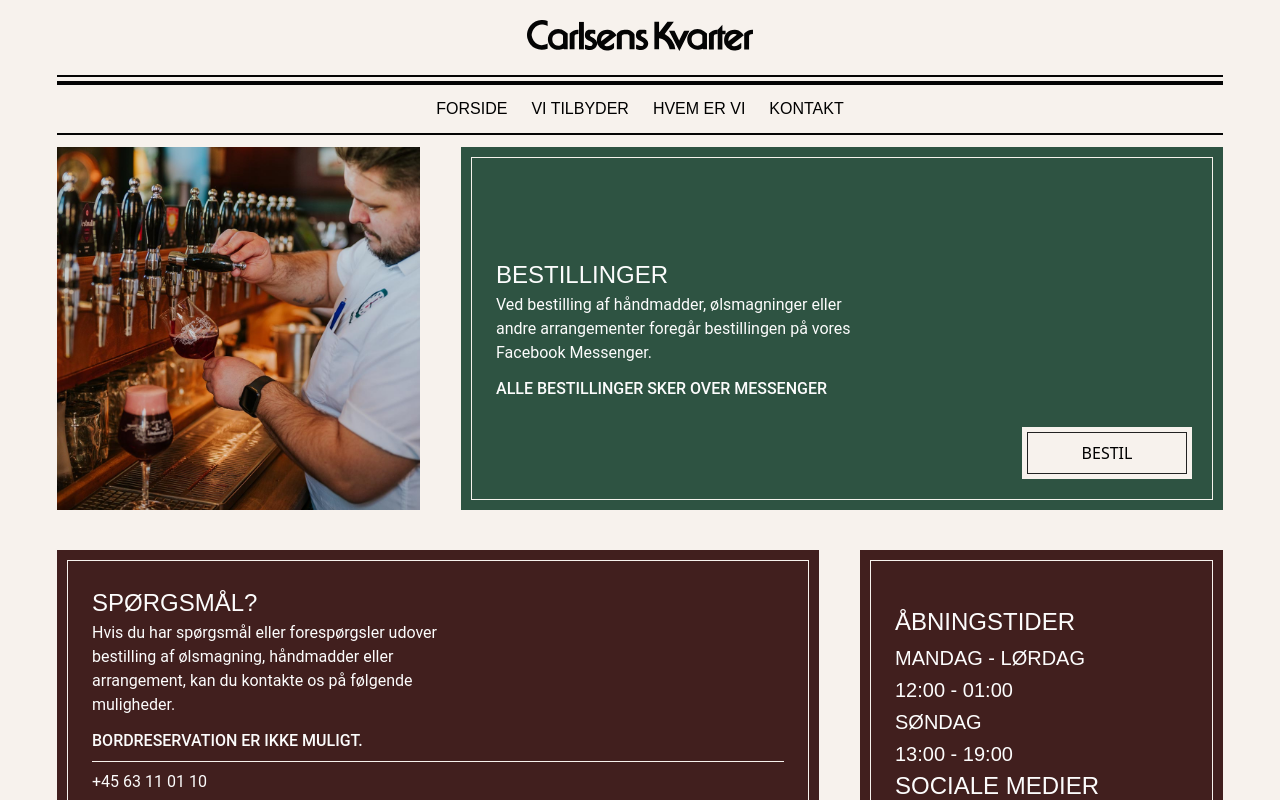
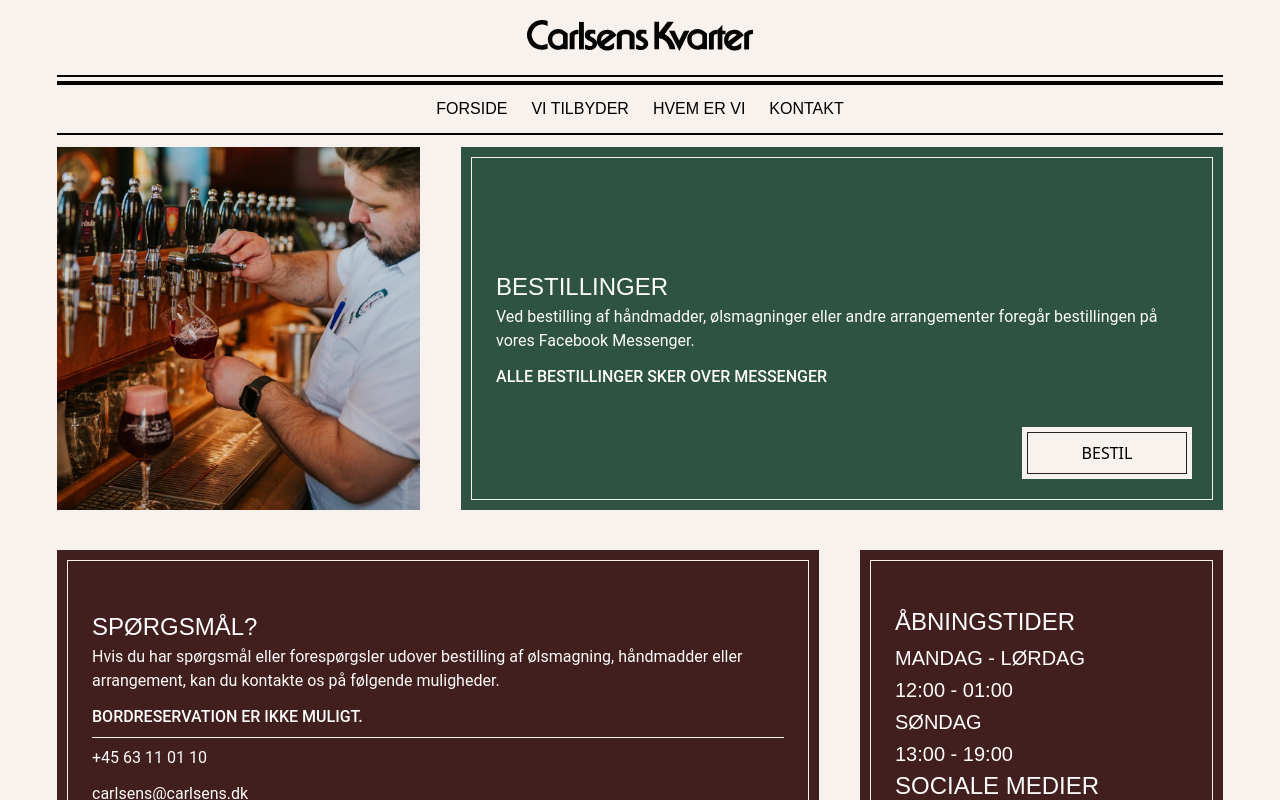
Before and after one commit to emil584c/projekt-6, a Vue app: page /contact in a window 1280 px wide. Shown: the top 800 px of the page. Built offline with nearby package versions, Linux system fonts and the light colour scheme; a web font is replaced by a local one.

Commit message:
kontakt længde

```diff
--- a/src/components/ContactSection.vue
+++ b/src/components/ContactSection.vue
@@ -11,7 +11,7 @@ import buttonPrimary from './ButtonPrimary.vue'
                 <div class=" bg-green-primary w-mobilebox-width h-mobilelongbox-height md:h-box-width bg-center flex flex-col justify-center p-[10px] md:w-full md:max-w-longbox-width">
                     <div class="border-solid border-[1px] border-border-white w-full h-full p-6 flex flex-col justify-center relative">
                             <h3>BESTILLINGER</h3>
-                            <p class=" mb-3 max-w-[386px]">Ved bestilling af håndmadder, ølsmagninger eller andre arrangementer foregår bestillingen på vores Facebook Messenger.</p>
+                            <p class=" mb-3 max-w-[386px] md:max-w-full">Ved bestilling af håndmadder, ølsmagninger eller andre arrangementer foregår bestillingen på vores Facebook Messenger.</p>
                             <p class=" text-base font-medium">ALLE BESTILLINGER SKER OVER MESSENGER</p>
                             <buttonPrimary buttonText="BESTIL"/>
                     </div>
@@ -23,7 +23,7 @@ import buttonPrimary from './ButtonPrimary.vue'
                 <div class=" bg-brown-primary w-mobilebox-width h-mobilelongbox-height md:h-box-width bg-center flex flex-col justify-center p-[10px] md:w-full md:max-w-longbox-width">
                     <div class="border-solid border-[1px] border-border-white w-full h-full p-6 flex flex-col justify-center ">
                             <h3>SPØRGSMÅL?</h3>
-                            <p class=" mb-3 max-w-[386px]">Hvis du har spørgsmål eller forespørgsler udover bestilling af ølsmagning, håndmadder eller arrangement, kan du kontakte os på følgende muligheder.</p>
+                            <p class=" mb-3 max-w-[386px] md:max-w-full">Hvis du har spørgsmål eller forespørgsler udover bestilling af ølsmagning, håndmadder eller arrangement, kan du kontakte os på følgende muligheder.</p>
                             <p class=" text-base font-medium">BORDRESERVATION ER IKKE MULIGT.</p>
                             <div class="bg-border-white w-full md:max-w-content-width h-[1px] my-2"></div>
                         <div class="md:flex-row">
```
